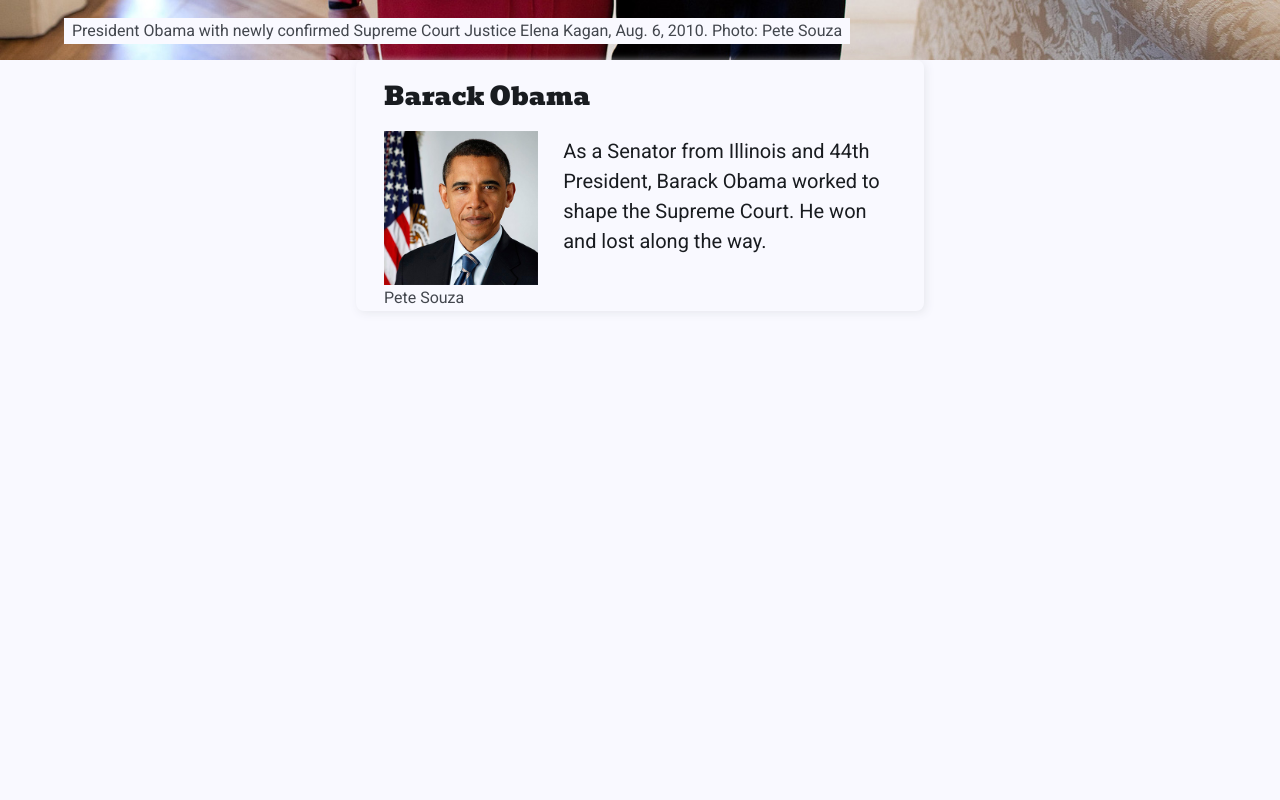
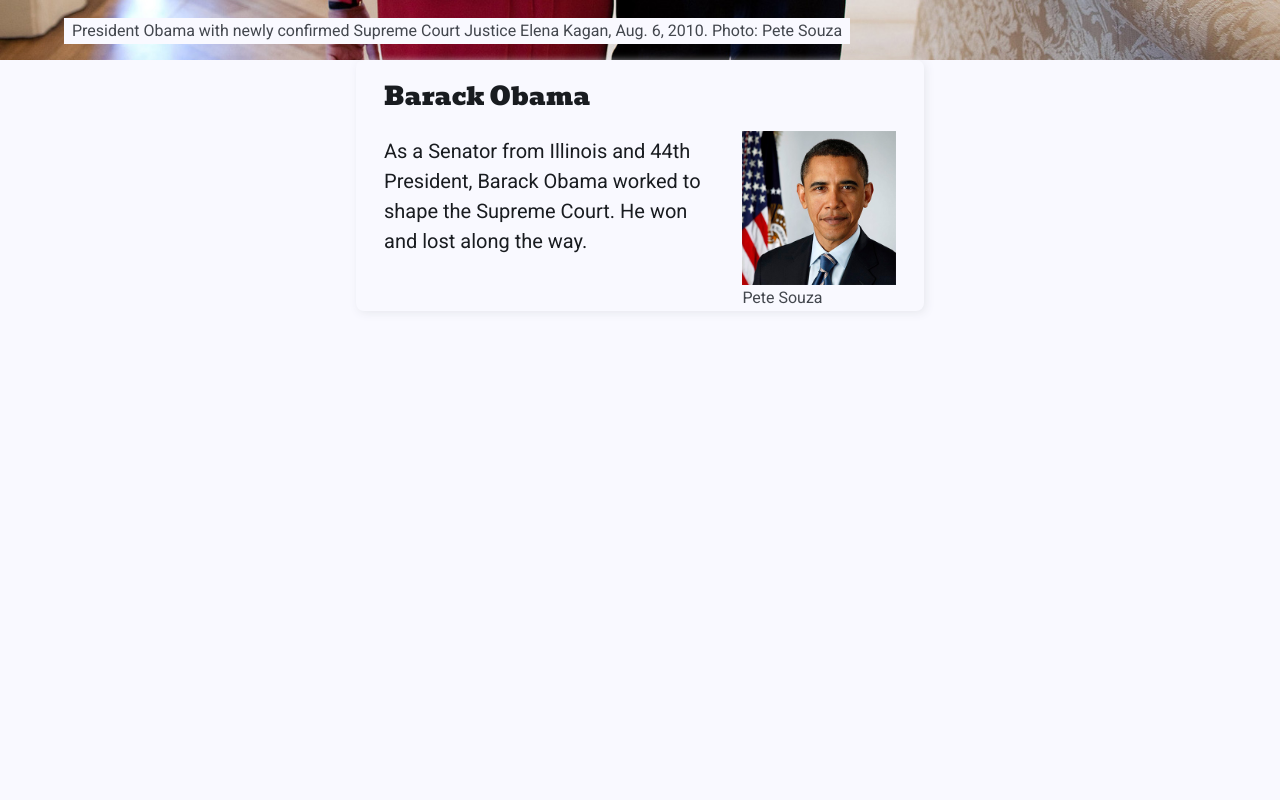
Before and after one commit to seankelliher/obama-scotus, a Vue app: page / in a window 1280 px wide. Shown: the part 740-1540 px from the top of the page. Built offline with nearby package versions, Linux system fonts and the light colour scheme.

Commit message:
Swap order of text and photo in content-boxes.

```diff
--- a/src/components/ContentBoxes.vue
+++ b/src/components/ContentBoxes.vue
@@ -45,10 +45,6 @@ onMounted(() => {
                 <div class="content-box-title">
                     <h2>{{ scene.contentTitle }}</h2>
                 </div>
-                <figure class="portrait">
-                    <img :src="`images/${scene.portScr}.jpg`" :alt="`${scene.alt}`">
-                    <figcaption>{{ scene.portCap }}</figcaption>
-                </figure>
                 <div class="content-box-text">
                     <p>
                         <span
@@ -60,6 +56,10 @@ onMounted(() => {
                         {{ scene.contentText }}
                     </p>
                 </div>
+                <figure class="portrait">
+                    <img :src="`images/${scene.portScr}.jpg`" :alt="`${scene.alt}`">
+                    <figcaption>{{ scene.portCap }}</figcaption>
+                </figure>
                 <div
                     class="replay-box"
                     v-if="scene.id === 10"
```
